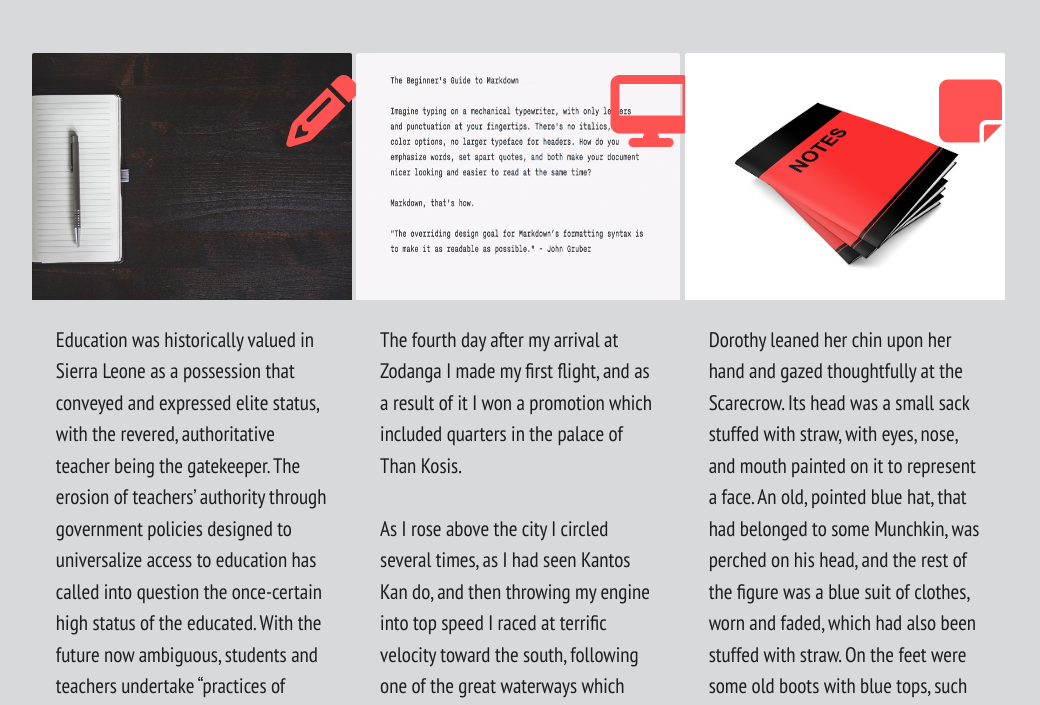
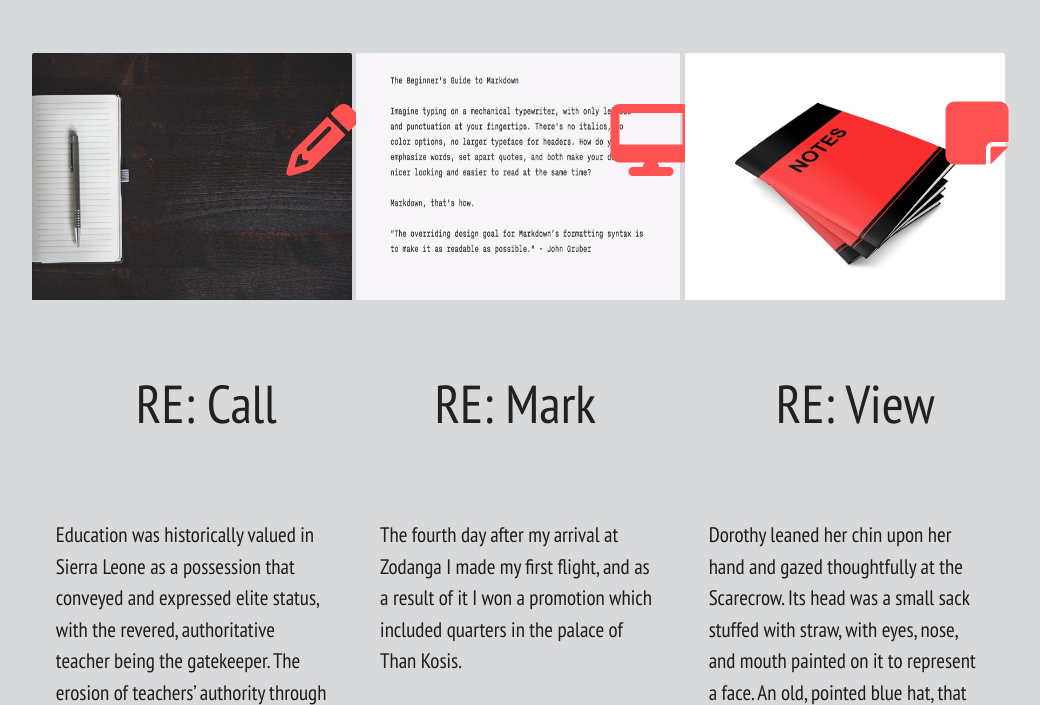
Before and after one commit to lindlymatt/nevernote-q2, a website: page public/landing.html in a window 1280 px wide. Shown: the part 669-1374 px from the top of the page, without its empty margins (133-1173 px from the left). Drawn offline with nearby package versions, Linux system fonts and the light colour scheme; a script that the page names is missing.

Commit message:
fixed columns. Added content

```diff
--- a/public/css/landing.css
+++ b/public/css/landing.css
@@ -166,22 +166,43 @@ span {
 
 #pencil {
   margin-left: 18vw;
-  margin-bottom: 10vw;
+  margin-bottom: 23vw;
   color: #FF5252;
 
 }
 
+#create {
+  margin-left: 5vw;
+  color: #212121;
+  text-align: center;
+
+}
+
+#edit {
+  margin-left: 3vw;
+  color: #212121;
+  text-align: center;
+
+}
+
 #monitor {
-  margin-bottom: 10vw;
+  margin-bottom: 23vw;
   color: #FF5252;
   margin-left: 18vw;
 
 }
 
+#view {
+  padding-left: 3vw;
+  color: #212121;
+  margin-left: 1vw;
+
+}
+
 #notes {
   color: #FF5252;
-  margin-bottom: 10vw;
-  margin-left: 18vw;
+  margin-bottom: 23.5vw;
+  margin-left: 18.5vw;
 }
 
 #firstCard {
--- a/public/landing.html
+++ b/public/landing.html
@@ -131,7 +131,9 @@
             <div id="firstCard" class="card z-depth-0">
               <div class="card-image">
                 <img src="../img/notebook-1841548_640.jpg" width="50%" height="247" frameborder="0" class="giphy-embed" >
+                <span><h2 id="create">RE: Call</h2></span>
                 <span id="pencil" class="card-title"><i class="fa fa-pencil fa-3x"></i></span>
+
               </div>
               <div class="card-content">
                 <p>Education was historically valued in Sierra Leone as a possession that conveyed and expressed elite status, with the revered, authoritative teacher being the gatekeeper. The erosion of teachers’ authority through government policies designed to universalize access to education has called into question the once-certain high status of the educated. With the future now ambiguous, students and teachers undertake “practices of uncertainty,” engaging in symbolic boundary work to distinguish themselves from the uneducated but at the same time undertaking the same manual labor as the unschooled. They socially level the elite and concurrently seek entrée to their networks, and react to an uncertain future with contradictory practices. The work undertaken by students and teachers lies within and reinforces extant social values that emphasize the importance of both distinction and belonging, revealing education’s enduring value in the social imaginary. This explains the tenacity of the idea of education even in a persistently desultory employment climate.</p>
@@ -143,12 +145,15 @@
             <div id="secondCard" class="card z-depth-0">
               <div class="card-image">
                 <img src="../img/giphy.gif" width="50%" height="247" frameborder="0" class="giphy-embed" >
+                <span><h2 id="edit">RE: Mark</h2></span>
+
                 <span id="monitor" class="card-title"><i class="fa fa-desktop fa-3x" aria-hidden="true"></i></span>
               </div>
               <div class="card-content">
                 <p>The fourth day after my arrival at Zodanga I made my first flight, and as a result of it I won a promotion which included quarters in the palace of Than Kosis.</p><br>
                 <p>
-                As I rose above the city I circled several times, as I had seen Kantos Kan do, and then throwing my engine into top speed I raced at terrific velocity toward the south, following one of the great waterways which enter Zodanga from that direction.\n
+                As I rose above the city I circled several times, as I had seen Kantos Kan do, and then throwing my engine into top speed I raced at terrific velocity toward the south, following one of the great waterways which enter Zodanga from that direction.</p><br>
+                <p>
                 I had traversed perhaps two hundred miles in a little less than an hour when I descried far below me a party of three green warriors racing madly toward a small figure on foot which seemed to be trying to reach the confines of one of the walled fields.</p><br>
                 <p>Dropping my machine rapidly toward them, and circling to the rear of the warriors, I soon saw that the object of their pursuit was a red Martian wearing the metal of the scout squadron to which I was attached. A short distance away lay his tiny flier, surrounded by the tools with which he had evidently been occupied in repairing some damage when surprised by the green warriors.</p><br>
 
@@ -160,6 +165,8 @@
             <div id="thirdCard" class="card z-depth-0">
               <div class="card-image">
                 <img src="../img/notes-686344_640.jpg" width="50%" height="247" frameborder="0" class="giphy-embed" >
+                <span><h2 id="view">RE: View</h2></span>
+
                 <span id="notes" class="card-title"><i class="fa fa-sticky-note fa-3x" aria-hidden="true"></i></span>
               </div>
               <div class="card-content">
```
